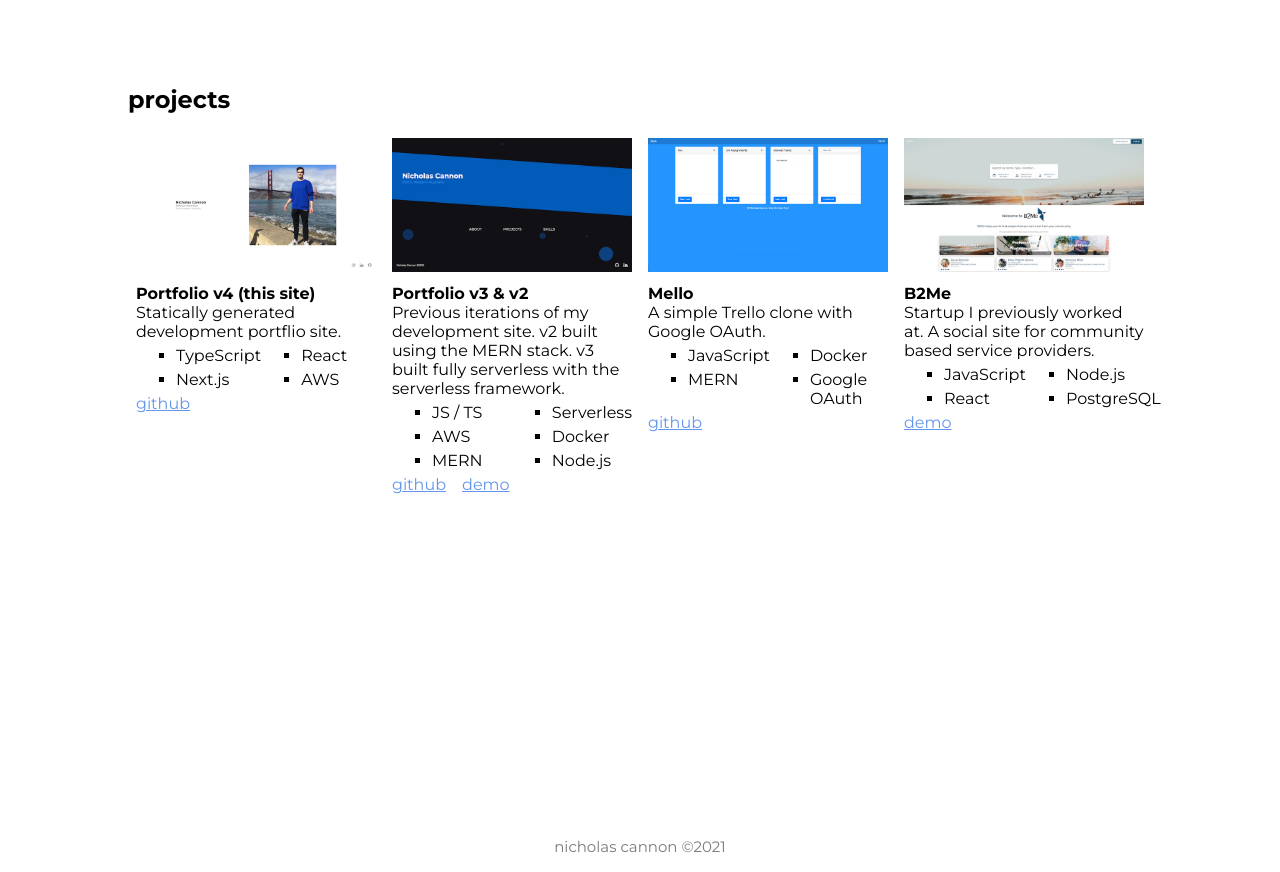
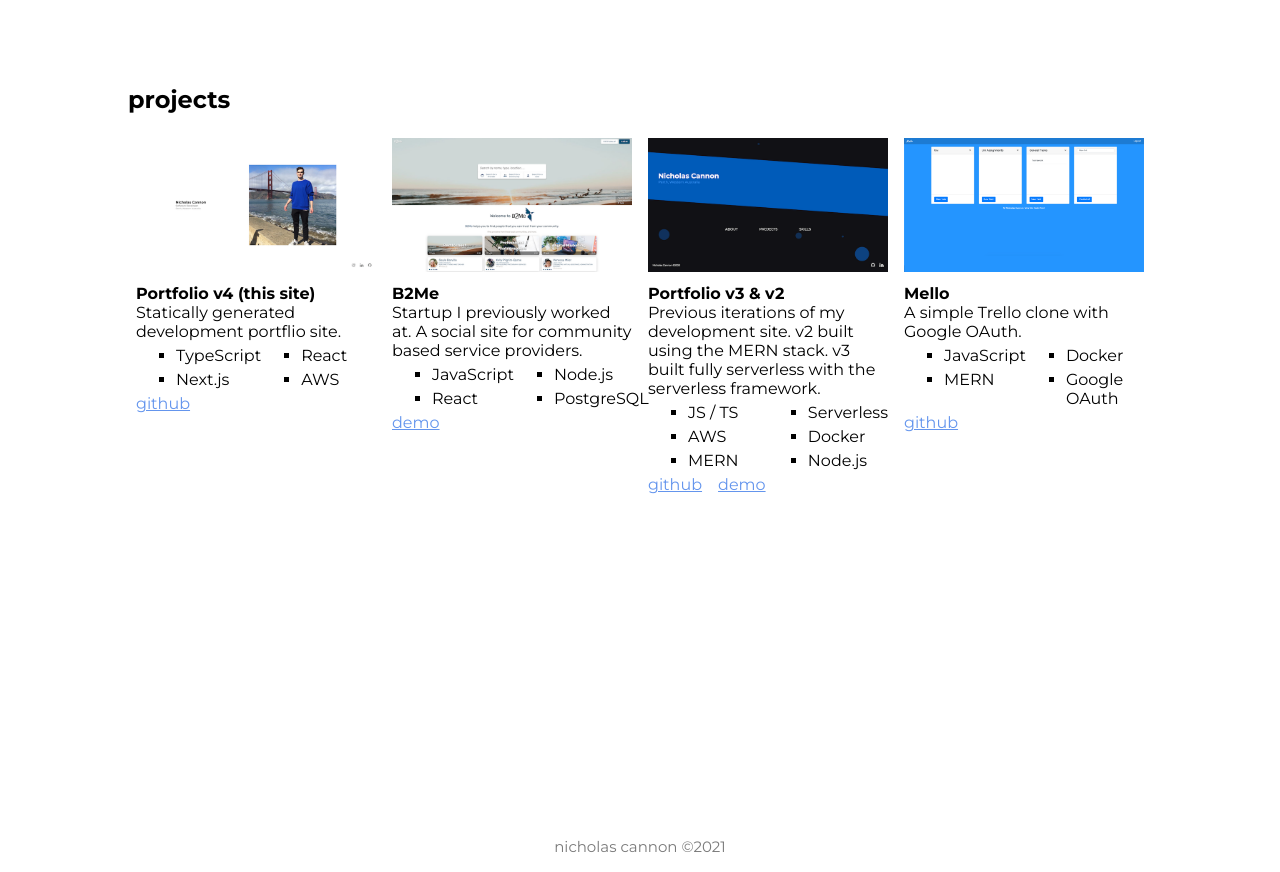
Before and after one commit to nicholascannon1/portfolio-v4, a Next.js app in the folder client/: page / in a window 1280 px wide. Shown: the part 2520-3392 px from the top of the page. Built offline with nearby package versions, Linux system fonts and the light colour scheme.

Commit message:
reorder projects

```diff
--- a/client/sections/Projects.tsx
+++ b/client/sections/Projects.tsx
@@ -18,6 +18,14 @@ const ProjectsSection: React.FC = () => {
         />
 
         <Project
+          name="B2Me"
+          image="/imgs/projects/b2me.png"
+          description="Startup I previously worked at. A social site for community based service providers."
+          technologies={["JavaScript", "React", "Node.js", "PostgreSQL"]}
+          demoLink="https://b2me.com.au/"
+        />
+
+        <Project
           name="Portfolio v3 & v2"
           image="/imgs/projects/portfolio-v3-v2.png"
           description="Previous iterations of my development site. v2 built using the MERN stack. v3 built fully serverless with the serverless framework."
@@ -33,14 +41,6 @@ const ProjectsSection: React.FC = () => {
           technologies={["JavaScript", "MERN", "Docker", "Google OAuth"]}
           github="https://github.com/nicholascannon1/Mello"
         />
-
-        <Project
-          name="B2Me"
-          image="/imgs/projects/b2me.png"
-          description="Startup I previously worked at. A social site for community based service providers."
-          technologies={["JavaScript", "React", "Node.js", "PostgreSQL"]}
-          demoLink="https://b2me.com.au/"
-        />
       </Grid>
     </Section>
   );
```
